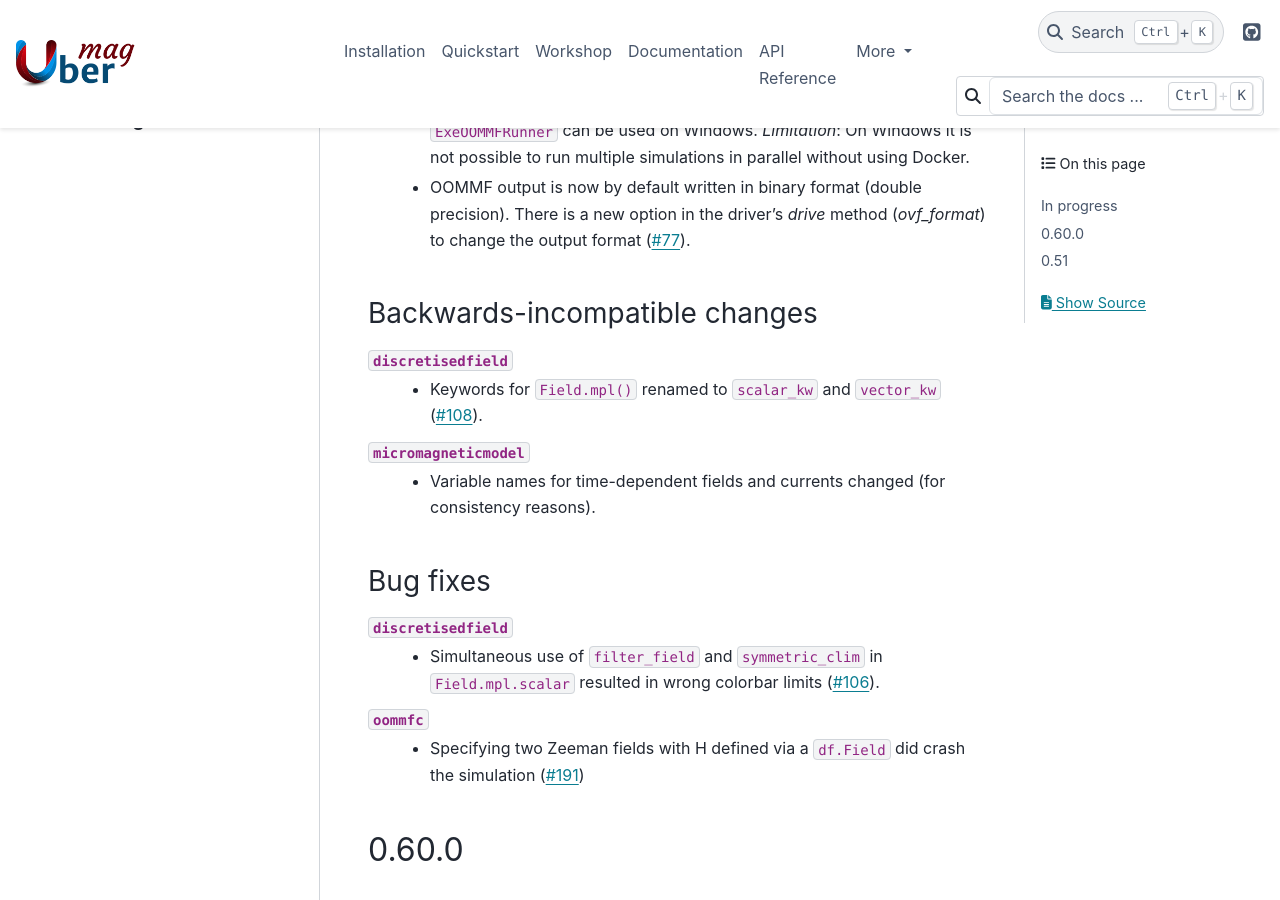
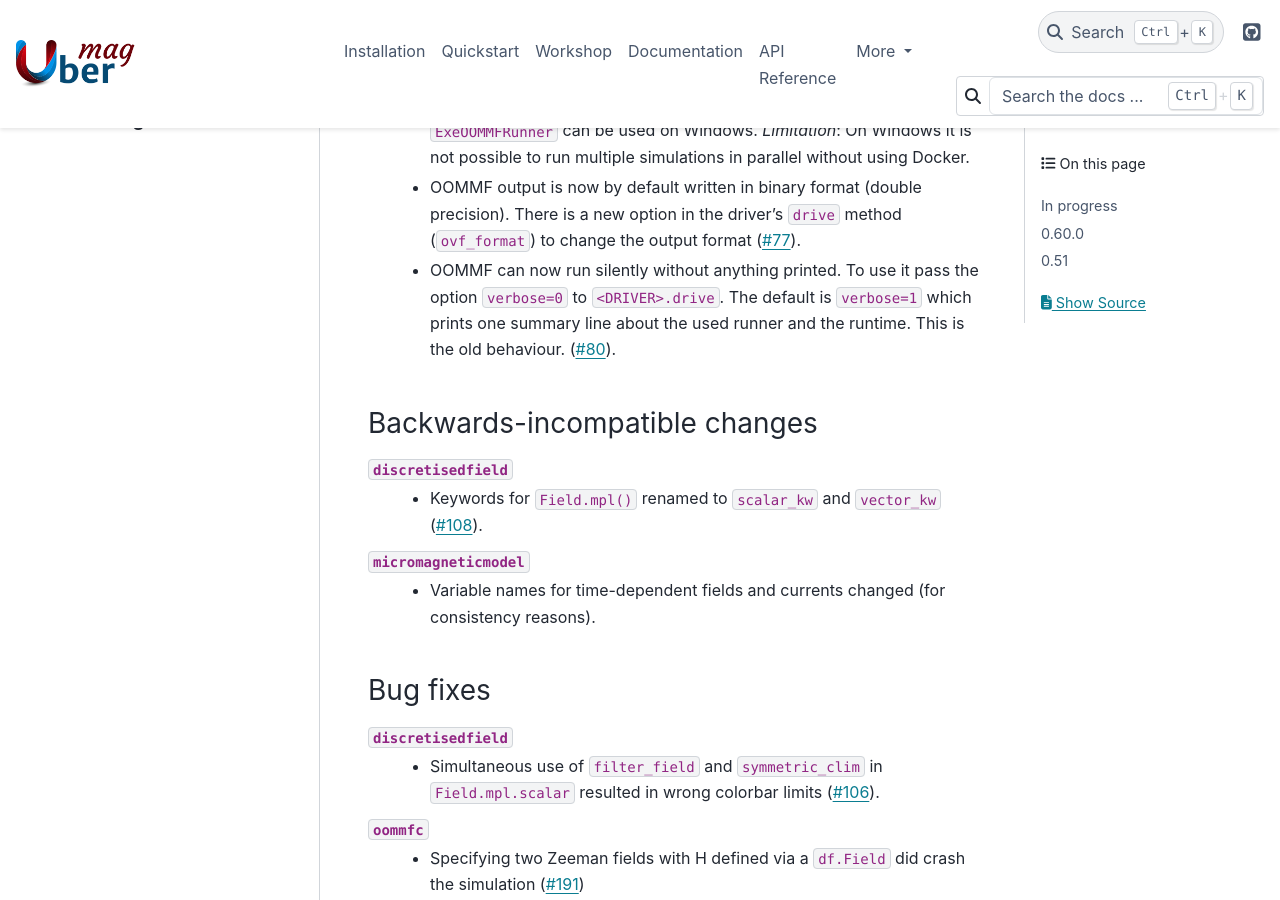
Before and after one commit to ubermag/ubermag.github.io, a Sphinx documentation site: the page built from source/changelog.rst, in a window 1280 px wide and 900 px high, scrolled down 1285 px. Built offline with Sphinx 7.4.7 and the PyData theme 0.15.4, drawn with Linux system fonts in a browser that asks for light colours; pages that are not in the unit, such as notebooks, are missing from menus.

Commit message:
OOMMF can run silently.

```diff
--- a/source/changelog.rst
+++ b/source/changelog.rst
@@ -54,9 +54,13 @@ New functionality
     ``ExeOOMMFRunner`` can be used on Windows. *Limitation*: On Windows it is
     not possible to run multiple simulations in parallel without using Docker.
   - OOMMF output is now by default written in binary format (double precision).
-    There is a new option in the driver's `drive` method (`ovf_format`) to
+    There is a new option in the driver's ``drive`` method (``ovf_format``) to
     change the output format (`#77
     <https://github.com/ubermag/oommfc/pull/77>`__).
+  - OOMMF can now run silently without anything printed. To use it pass the
+    option ``verbose=0`` to ``<DRIVER>.drive``. The default is ``verbose=1``
+    which prints one summary line about the used runner and the runtime. This is
+    the old behaviour. (`#80 <https://github.com/ubermag/oommfc/pull/80>`__).
 
 Backwards-incompatible changes
 ------------------------------
```
